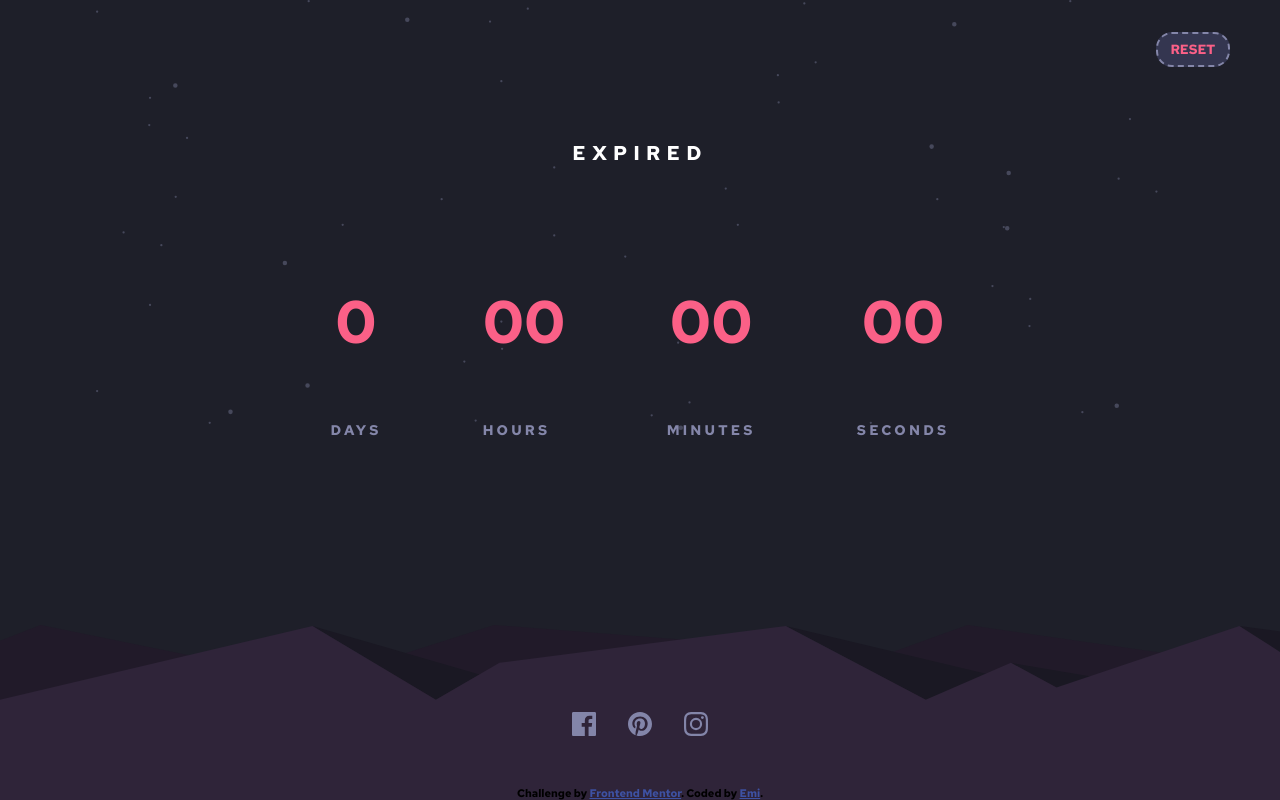
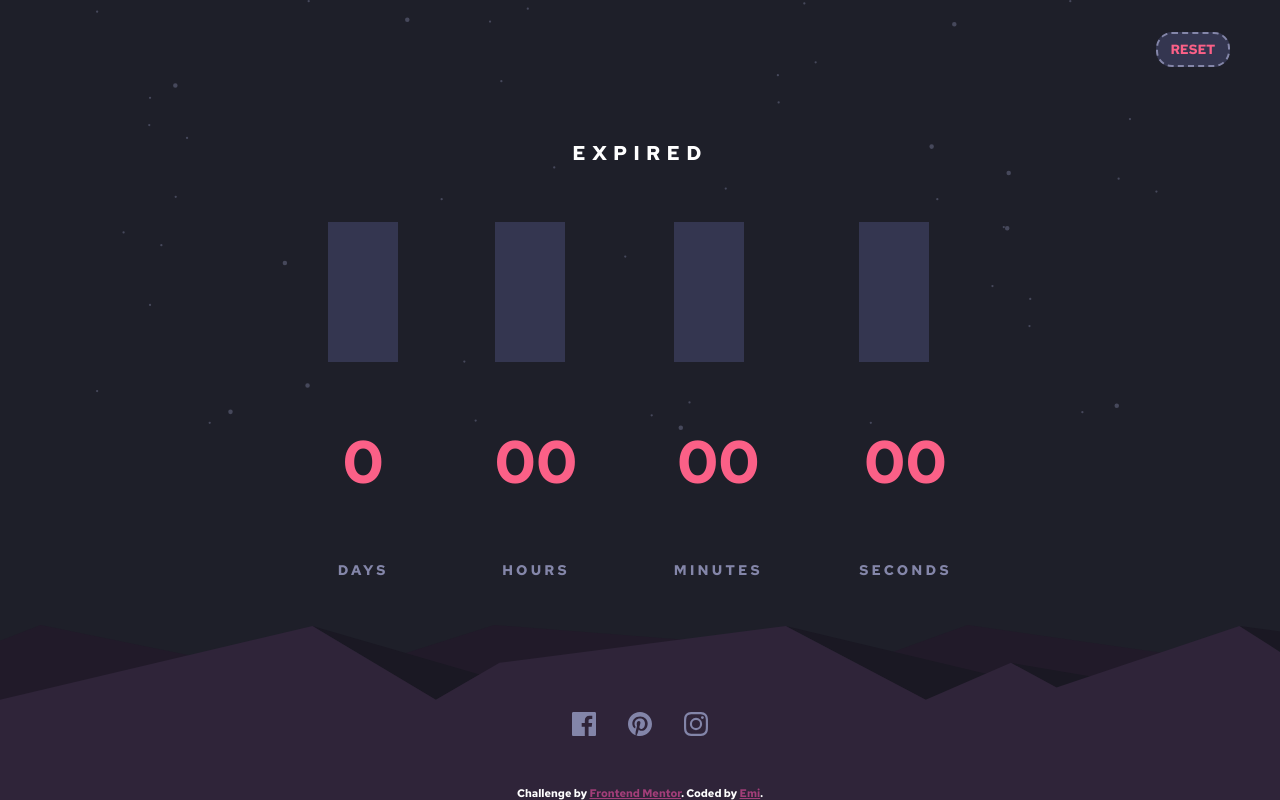
Before and after one commit to emquiroga/launch-countdown-timer-main, a plain HTML site: page index.html in a window 1280 px wide. Both pictures are taken after typing "10:30" into the empty fields and a click on the button "START". Drawn offline with Linux system fonts and the light colour scheme.

Commit message:
Update
Started working with flipping animations

```diff
--- a/index.html
+++ b/index.html
@@ -12,8 +12,8 @@
 
   <!-- Feel free to remove these styles or customise in your own stylesheet 👍 -->
   <style>
-    .attribution { font-size: 11px; text-align: center; }
-    .attribution a { color: hsl(228, 45%, 44%); }
+    .attribution { font-size: 11px; text-align: center; color: white; }
+    .attribution a { color: hsl(325, 45%, 44%); }
   </style>
 </head>
 <body>
@@ -31,6 +31,11 @@
     <h1 class="__title" id="title"></h1>
     <div class="__cards-wrapper">
     <div class="counter__container">
+      <div class="__card-bg">
+        <div class="__top"></div>
+        <div class="__bottom"></div>
+        <div class="__division"></div>
+      </div>
       <div class="counter__card">
         <p class="__time" id="days">
 
@@ -40,6 +45,11 @@
     </div>
 
     <div class="counter__container">
+      <div class="__card-bg">
+        <div class="__top"></div>
+        <div class="__bottom"></div>
+        <div class="__division"></div>
+      </div>
       <div class="counter__card">
         <p class="__time" id="hours">
 
@@ -49,6 +59,11 @@
     </div>
 
     <div class="counter__container">
+      <div class="__card-bg">
+        <div class="__top"></div>
+        <div class="__bottom"></div>
+        <div class="__division"></div>
+      </div>
       <div class="counter__card">
         <p class="__time" id="minutes">
 
@@ -58,6 +73,11 @@
     </div>
 
        <div class="counter__container">
+         <div class="__card-bg">
+           <div class="__top"></div>
+           <div class="__bottom"></div>
+           <div class="__division"></div>
+         </div>
       <div class="counter__card">
         <p class="__time" id="seconds">
 
@@ -70,13 +90,13 @@
 <footer>
 <div class="media-wrapper">
 <a href="#" class="__media-link">
-  <img src="images/icon-facebook.svg" alt="Facebook Logo">
+  <svg xmlns="http://www.w3.org/2000/svg" width="24" height="24"><path fill="#8385A9" d="M22.675 0H1.325C.593 0 0 .593 0 1.325v21.351C0 23.407.593 24 1.325 24H12.82v-9.294H9.692v-3.622h3.128V8.413c0-3.1 1.893-4.788 4.659-4.788 1.325 0 2.463.099 2.795.143v3.24l-1.918.001c-1.504 0-1.795.715-1.795 1.763v2.313h3.587l-.467 3.622h-3.12V24h6.116c.73 0 1.323-.593 1.323-1.325V1.325C24 .593 23.407 0 22.675 0z"/><title>Facebook</title></svg>
 </a>
 <a href="#" class="__media-link">
-  <img src="images/icon-pinterest.svg" alt="Pinterest Logo">
+  <svg xmlns="http://www.w3.org/2000/svg" width="24" height="24"><path fill="#8385A9" d="M12 0C5.373 0 0 5.372 0 12c0 5.084 3.163 9.426 7.627 11.174-.105-.949-.2-2.405.042-3.441.218-.937 1.407-5.965 1.407-5.965s-.359-.719-.359-1.782c0-1.668.967-2.914 2.171-2.914 1.023 0 1.518.769 1.518 1.69 0 1.029-.655 2.568-.994 3.995-.283 1.194.599 2.169 1.777 2.169 2.133 0 3.772-2.249 3.772-5.495 0-2.873-2.064-4.882-5.012-4.882-3.414 0-5.418 2.561-5.418 5.207 0 1.031.397 2.138.893 2.738a.36.36 0 01.083.345l-.333 1.36c-.053.22-.174.267-.402.161-1.499-.698-2.436-2.889-2.436-4.649 0-3.785 2.75-7.262 7.929-7.262 4.163 0 7.398 2.967 7.398 6.931 0 4.136-2.607 7.464-6.227 7.464-1.216 0-2.359-.631-2.75-1.378l-.748 2.853c-.271 1.043-1.002 2.35-1.492 3.146C9.57 23.812 10.763 24 12 24c6.627 0 12-5.373 12-12 0-6.628-5.373-12-12-12z"/><title>Pinterest</title></svg>
 </a>
 <a href="#" class="__media-link">
-  <img src="images/icon-instagram.svg" alt="Instagram Logo">
+  <svg xmlns="http://www.w3.org/2000/svg" width="24" height="24"><path fill="#8385A9" d="M12 2.163c3.204 0 3.584.012 4.85.07 3.252.148 4.771 1.691 4.919 4.919.058 1.265.069 1.645.069 4.849 0 3.205-.012 3.584-.069 4.849-.149 3.225-1.664 4.771-4.919 4.919-1.266.058-1.644.07-4.85.07-3.204 0-3.584-.012-4.849-.07-3.26-.149-4.771-1.699-4.919-4.92-.058-1.265-.07-1.644-.07-4.849 0-3.204.013-3.583.07-4.849.149-3.227 1.664-4.771 4.919-4.919 1.266-.057 1.645-.069 4.849-.069zM12 0C8.741 0 8.333.014 7.053.072 2.695.272.273 2.69.073 7.052.014 8.333 0 8.741 0 12c0 3.259.014 3.668.072 4.948.2 4.358 2.618 6.78 6.98 6.98C8.333 23.986 8.741 24 12 24c3.259 0 3.668-.014 4.948-.072 4.354-.2 6.782-2.618 6.979-6.98.059-1.28.073-1.689.073-4.948 0-3.259-.014-3.667-.072-4.947-.196-4.354-2.617-6.78-6.979-6.98C15.668.014 15.259 0 12 0zm0 5.838a6.162 6.162 0 100 12.324 6.162 6.162 0 000-12.324zM12 16a4 4 0 110-8 4 4 0 010 8zm6.406-11.845a1.44 1.44 0 100 2.881 1.44 1.44 0 000-2.881z"/><title>Instagram</title></svg>
 </a>
 </div>
   <div class="attribution">
--- a/sass/_countdown-section.scss
+++ b/sass/_countdown-section.scss
@@ -26,6 +26,7 @@
   display: flex;
   flex-direction: row;
   justify-content: space-around;
+  margin: 0 2rem 0 2rem;
 
   @include breakpoint-up(medium) {
     width: 45rem;
@@ -38,6 +39,7 @@
   letter-spacing: 0.2rem;
   font-size: 0.4375rem;
   color: $grayishBlue;
+  text-align: center;
 
   @include breakpoint-up(medium) {
     font-size: 0.875rem;
@@ -52,3 +54,9 @@
     font-size: 3.75rem;
   }
 }
+.__top,
+.__bottom {
+  background-color: $darkBlue;
+  width: 4.375rem;
+  height: 4.375rem;
+}
--- a/sass/_footer.scss
+++ b/sass/_footer.scss
@@ -12,4 +12,11 @@ footer {
 }
 .__media-link {
   margin: 0 1rem;
+
+  svg path {
+    transition: fill 200ms ease-in-out;
+  }
+  &:hover svg path {
+    fill: $softRed;
+  }
 }
--- a/sass/_globals.scss
+++ b/sass/_globals.scss
@@ -19,7 +19,7 @@ body {
     url(../images/pattern-hills.svg);
   background-repeat: no-repeat, no-repeat;
   background-size: 250%, 300%;
-  background-position: top, bottom;
+  background-position: top, bottom 0% left 86%;
 
   @include breakpoint-up(medium) {
     background-size: 150%, 175%;
@@ -41,4 +41,5 @@ body {
 .__button:hover {
   background-color: $darkestBlue;
   border: 2px solid $softRed;
+  transition: 200ms ease-in-out;
 }
```
Also changed, not shown: css/style.css, 2 other files.
